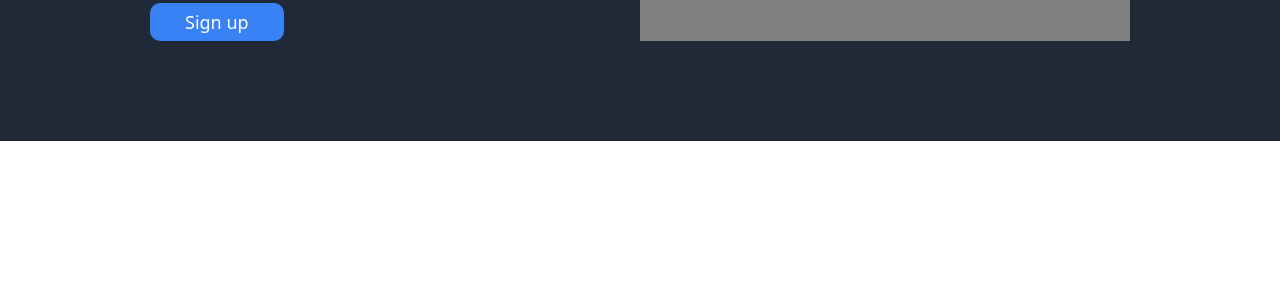
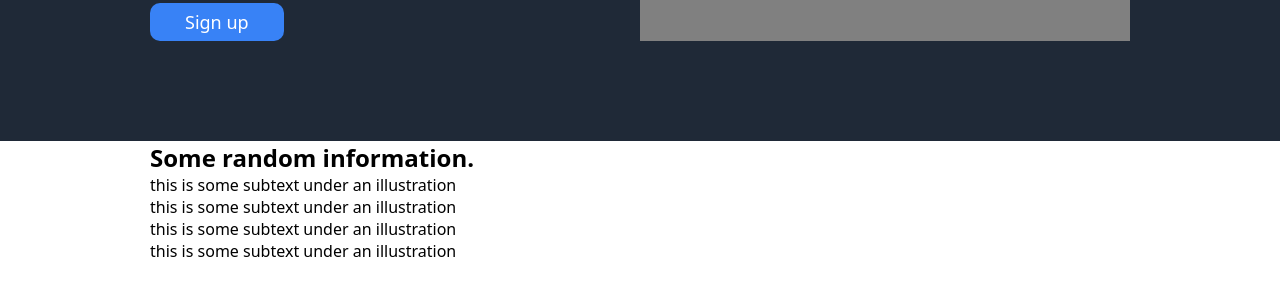
Before and after one commit to GogglesTv/odin-landingPage-revised, a plain HTML site: page index.html in a window 1280 px wide. Shown: the part 394-690 px from the top of the page. Drawn offline with Linux system fonts and the light colour scheme.

Commit message:
Added the random information section of the page

```diff
--- a/index.html
+++ b/index.html
@@ -31,5 +31,25 @@
         <p>this is a placeholder for an image</p>
       </div>
     </section>
+
+    <section class="random-information">
+      <h1>Some random information.</h1>
+      <div>
+        <div class="box"></div>
+        <p>this is some subtext under an illustration</p>
+      </div>
+      <div>
+        <div class="box"></div>
+        <p>this is some subtext under an illustration</p>
+      </div>
+      <div>
+        <div class="box"></div>
+        <p>this is some subtext under an illustration</p>
+      </div>
+      <div>
+        <div class="box"></div>
+        <p>this is some subtext under an illustration</p>
+      </div>
+    </section>
   </body>
 </html>
```
